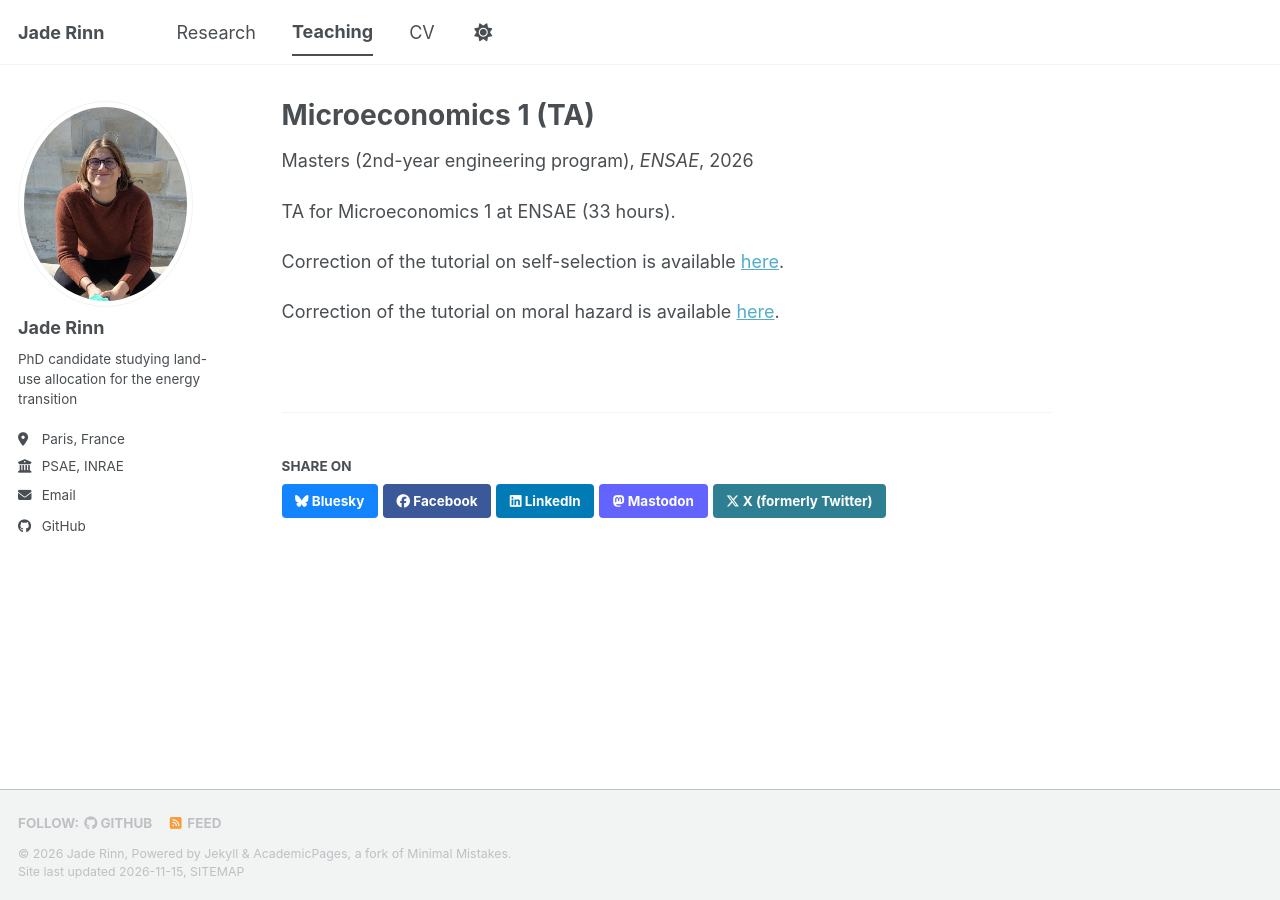
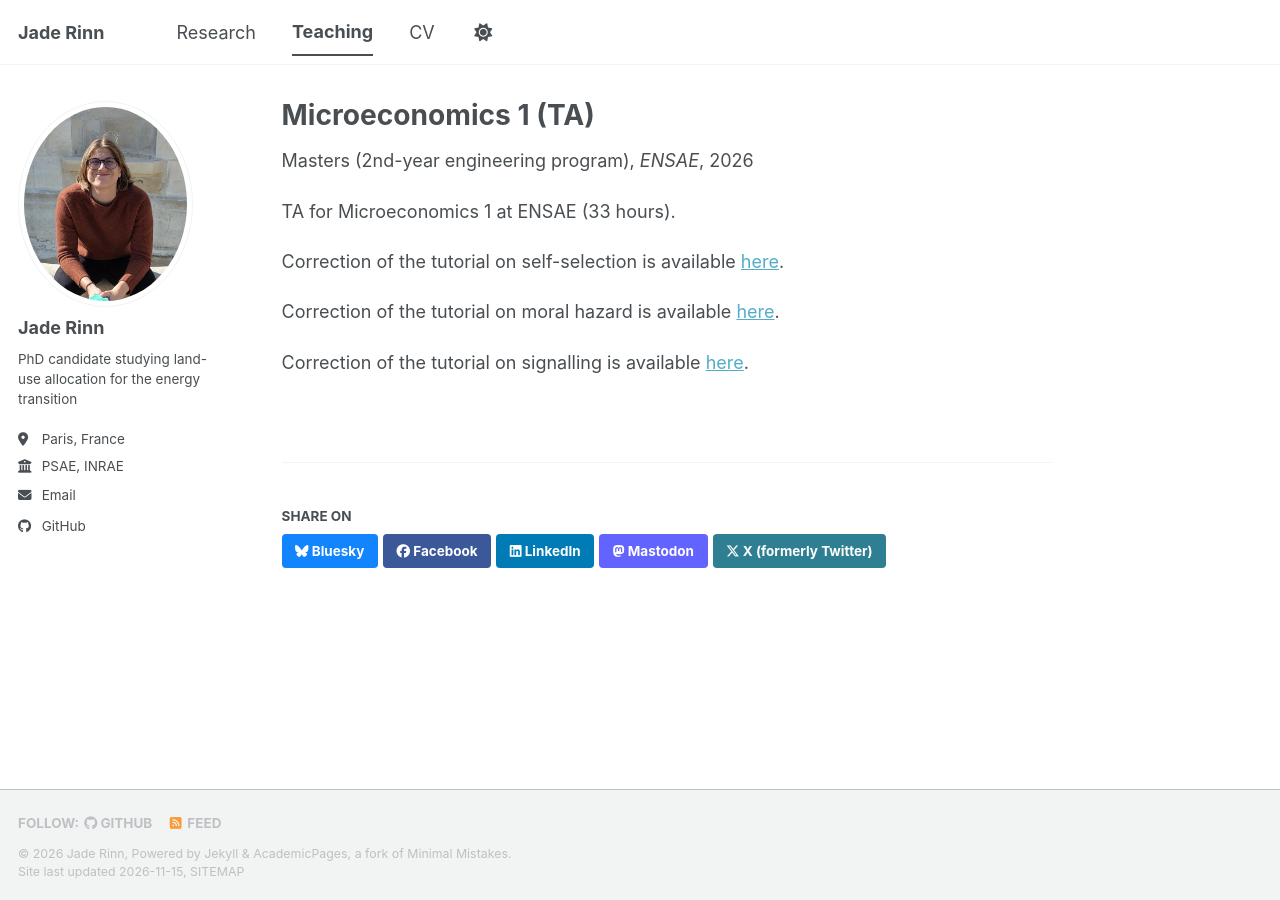
Before and after one commit to jaderinn/jaderinn.github.io, a Jekyll site: the page built from _teaching/2026-microeconomics-1.md, in a window 1280 px wide. Built offline with Jekyll 4.4.1, drawn with Linux system fonts in a browser that asks for light colours; a style sheet for code colours, icons or effects is not loaded.

Commit message:
Add signalling detailed correction link to Microeconomics teaching page

```diff
--- a/_teaching/2026-microeconomics-1.md
+++ b/_teaching/2026-microeconomics-1.md
@@ -13,3 +13,5 @@ TA for Microeconomics 1 at ENSAE (33 hours).
 Correction of the tutorial on self-selection is available [here]({{ site.baseurl }}/files/Detailed_correction_selfselection_tutorial.pdf).
 
 Correction of the tutorial on moral hazard is available [here]({{ site.baseurl }}/files/Detailed_correction_moralhazard_tutorial.pdf).
+
+Correction of the tutorial on signalling is available [here]({{ site.baseurl }}/files/Detailed_correction_signalling_tutorial.pdf).
```
